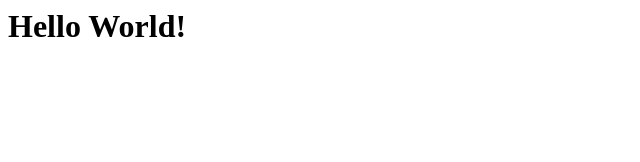
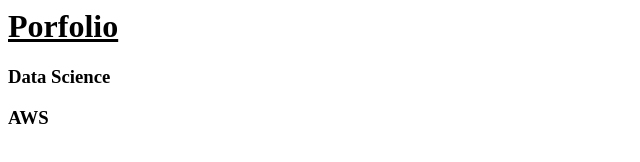
Before and after one commit to nihirc/nihirc.github.io, a plain HTML site: page index.html in a window 1280 px wide. Shown: the whole page, without its empty margins (0-640 px from the left). Drawn offline with Linux system fonts and the light colour scheme.

Commit message:
update index.html

```diff
--- a/index.html
+++ b/index.html
@@ -1 +1,3 @@
-<h1>Hello World!</h1>
+<h1><u>Porfolio</u></h1>
+<h3> Data Science <h3>
+<h3> AWS <h3>
```
